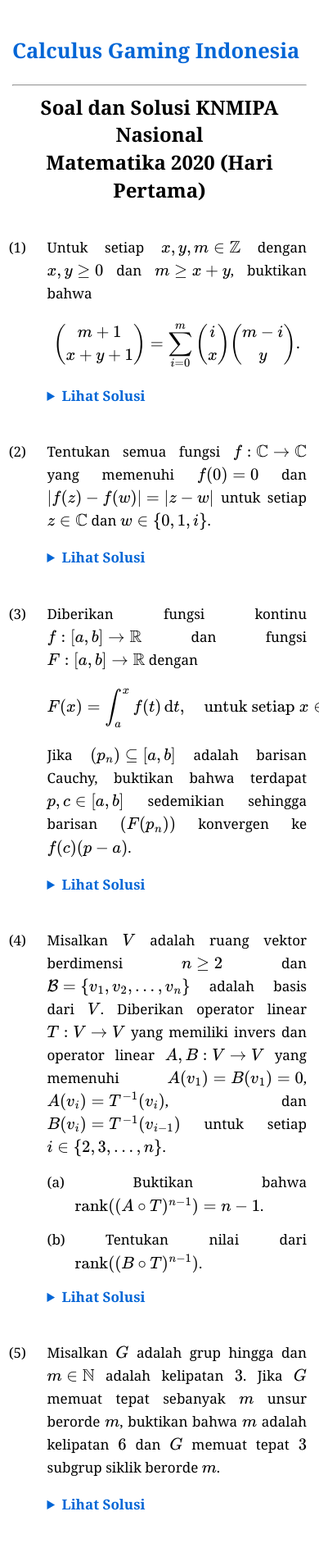
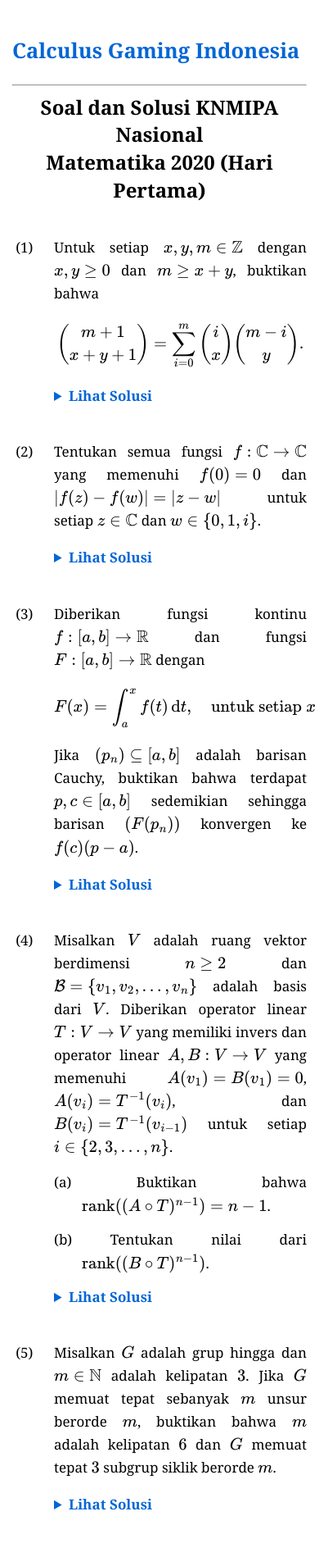
Before and after one commit to calculusgamingindonesia/calculusgamingindonesia.github.io, a Jekyll site: the page built from _posts/2026-06-29-knmipa-nas-mat-20-1.md, in a window 390 px wide. Shown: the whole page at 82% size. Built offline with Jekyll 4.4.1, drawn with Linux system fonts in a browser that asks for light colours; some web fonts are replaced.

Commit message:
Update default.html

```diff
--- a/_layouts/default.html
+++ b/_layouts/default.html
@@ -98,7 +98,7 @@
 
         /* Nomor soal ditarik lebih jauh ke kiri agar tidak menempel */
         ol {
-            padding-left: 2.5em;
+            padding-left: 3em;
         }
         ol > li::before {
             left: -3em;
```
